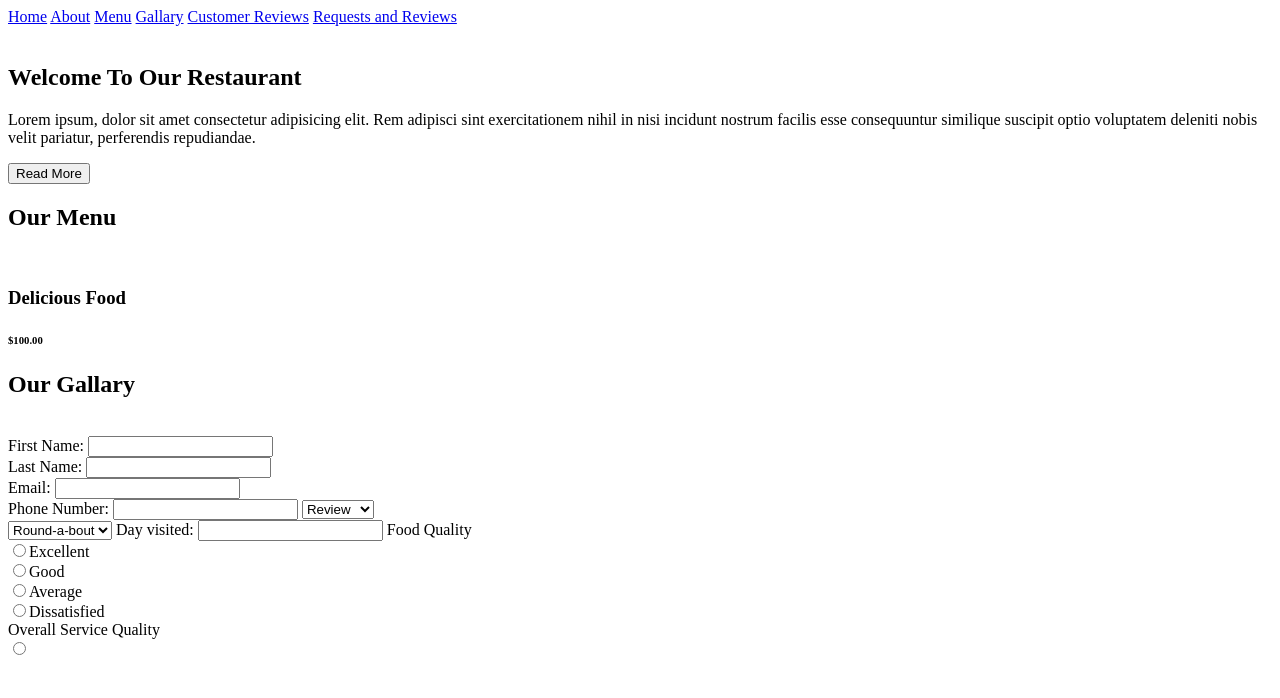
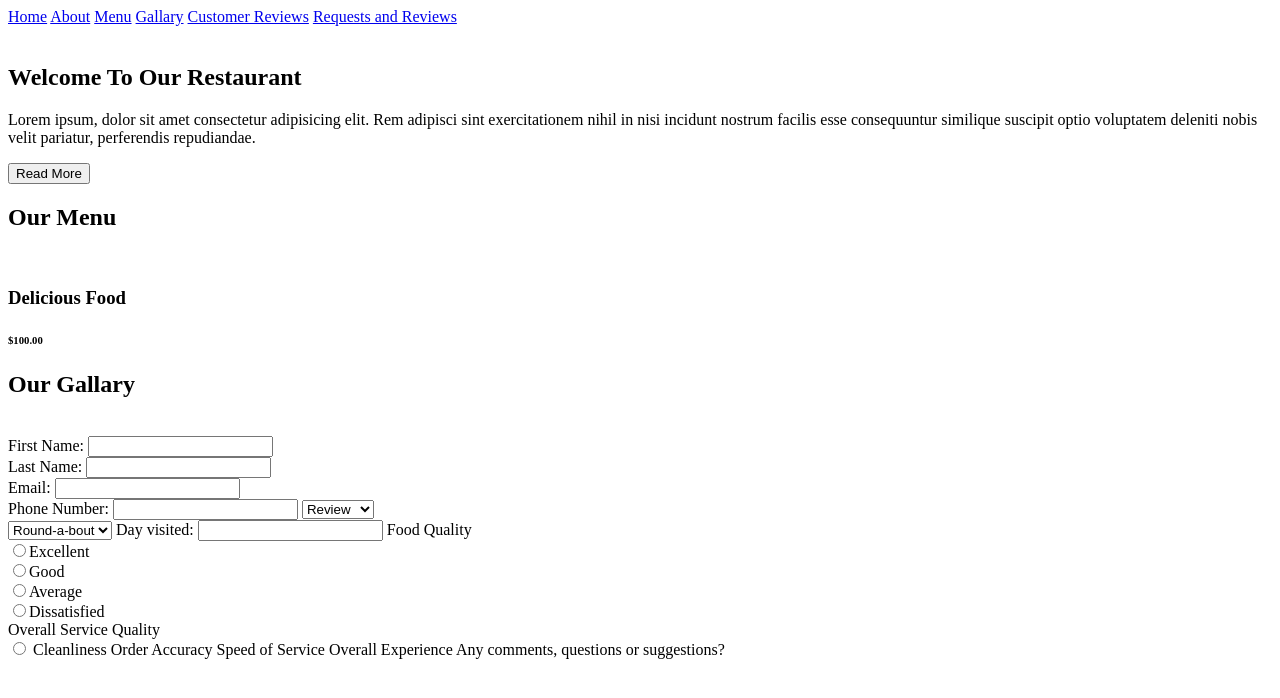
Before and after one commit to jay-kool/kazims-kitchen, a plain HTML site: page index.html in a window 1280 px wide. Drawn offline with Linux system fonts and the light colour scheme.

Commit message:
quicks noted for continuation

```diff
--- a/index.html
+++ b/index.html
@@ -83,6 +83,11 @@
         <input type="radio" name="food_quality" value="Dissatisfied">Dissatisfied<br>
         Overall Service Quality<br>
         <input type="radio" name="service_quality" id="">
+        Cleanliness
+        Order Accuracy
+        Speed of Service
+        Overall Experience
+        Any comments, questions or suggestions?
       </div>
     </form>
   </section>
```
